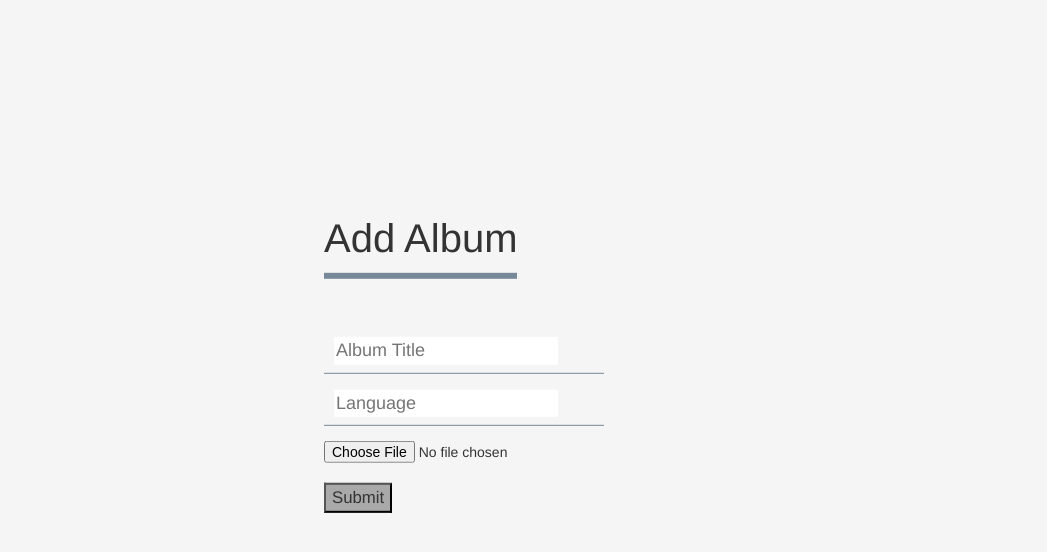
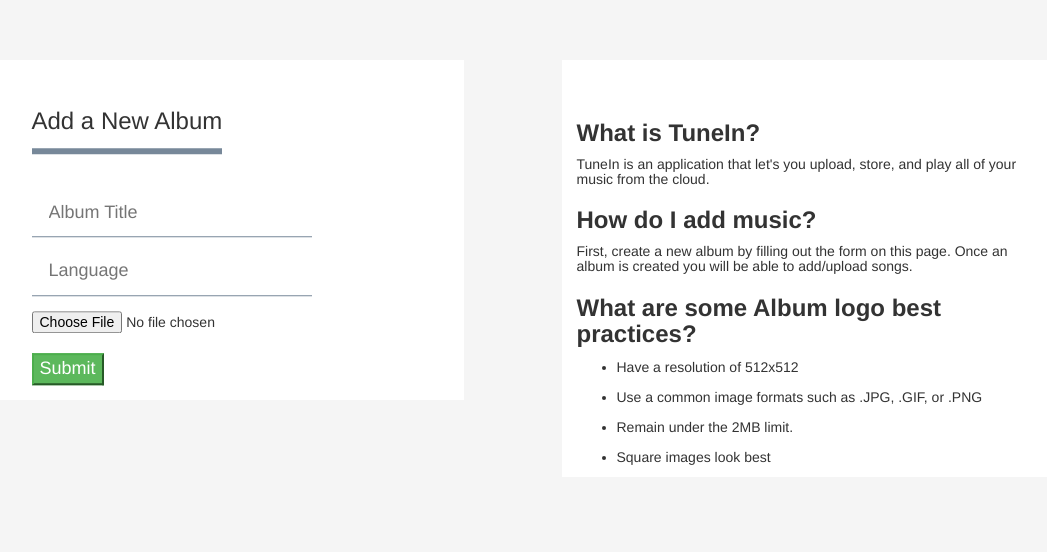
Before and after one commit to AsifAhmed13/musicwebsite, a Django app: page /add in a window 1280 px wide. Shown: the part 52-604 px from the top of the page, without its empty margins (176-1223 px from the left). Run offline with Django 3.2, Linux system fonts and the light colour scheme; some libraries are stand-ins or nearby versions.

Commit message:
styling to addalbum,login,logout

```diff
--- a/TuneIn/music/static/music/css/addalbum.css
+++ b/TuneIn/music/static/music/css/addalbum.css
@@ -6,11 +6,11 @@
     transform: translate(-50%,-50%);
 }
 
-.login-box h1{
+
+.login-box h3{
     float: left;
-    font-size: 40px;
     border-bottom: 6px solid lightslategray;
-    margin-bottom: 50px;
+    margin-bottom: 35px;
     padding: 13px 0;
 }
 
@@ -18,8 +18,8 @@
     width: 100%;
     overflow: hidden;
     font-size: 20px;
-    padding: 8px 0;
-    margin: 8px 0;
+    padding: 10px 0;
+    margin: 10px 0;
     border-bottom: 1px solid lightslategray;
 }
 
@@ -27,7 +27,7 @@
     border: none;
     outline: none;
     font-size: 18px;
-    width: 80%;
+    width: 90%;
     float: left;
-    margin: 0 10px;
+    margin: 0 15px;
 }
--- a/TuneIn/music/templates/music/add_album.html
+++ b/TuneIn/music/templates/music/add_album.html
@@ -8,14 +8,20 @@
 {% endblock %}
 
 {% block style %}
-   <link rel="stylesheet" href="{% static 'music/css/addalbum.css' %}">
+<link rel="stylesheet" href="{% static 'music/css/addalbum.css' %}">
 {% endblock %}
 
 {% block body %}
-<div class="login-box">
-    <h1>
-        Add Album
-    </h1>
+<br>
+<br>
+<div class="container">
+<div class="row">
+    <div class="col-sm-6" style="background: white;">
+        <br><br><br><br><br><br><br><br><br><br><br><br><br><br><br><br><br>
+        <div class="login-box">
+        <h3>
+        Add a New Album
+    </h3>
 <form enctype="multipart/form-data" action="{% url 'add' %}" method="post">
     {% csrf_token %}
     <div class="textbox">
@@ -27,7 +33,43 @@
     <div style="margin-top: 15px;">
         {{ forms.album_logo }}
     </div>
-    <input style="margin-top: 20px;font-size: larger;background-color: darkgray;" id="Submit" class="btn-secondary" type="submit" name="Password" value="Submit"><br>
+    <input style="margin-top: 20px;font-size: large;" id="Submit" class="btn-success" type="submit" name="Password" value="Submit"><br>
 </form>
+    </div>
+    </div>
+    <div class="col-sm-1"></div>
+<div class="col-sm-5" style="background: white;">
+        <br><br>
+    <h3>
+        <b>
+            What is TuneIn?
+        </b>
+    </h3>
+    <p>
+        <h5>TuneIn is an application that let's you upload, store, and play all of your music from the cloud.</h5>
+    </p>
+    <h3>
+        <b>
+            How do I add music?
+        </b>
+    </h3>
+    <p>
+        <h5>First, create a new album by filling out the form on this page. Once an album is created you will be able to add/upload songs.</h5>
+    </p>
+    <h3>
+        <b>
+            What are some Album logo best practices?
+        </b>
+    </h3>
+    <p>
+        <ul>
+            <li><p>Have a resolution of 512x512</p></li>
+            <li><p>Use a common image formats such as .JPG, .GIF, or .PNG</p></li>
+            <li><p>Remain under the 2MB limit.</p></li>
+            <li><p>Square images look best</p></li>
+        </ul>
+    </p>
+</div>
+</div>
 </div>
 {% endblock %}
--- a/TuneIn/music/templates/music/layout.html
+++ b/TuneIn/music/templates/music/layout.html
@@ -3,14 +3,16 @@
 <html>
     <head>
         <meta charset="utf-8">
-        <link rel="stylesheet" href="https://maxcdn.bootstrapcdn.com/bootstrap/3.3.6/css/bootstrap.min.css">
+        <meta name="viewport" content="width=device-width, initial-scale=1">
+        <link rel="stylesheet" type="text/css" href="https://maxcdn.bootstrapcdn.com/bootstrap/3.3.7/css/bootstrap.min.css">
         <link rel="stylesheet" type="text/css" href="//fonts.googleapis.com/css?family=Satisfy" />
-        <script src="https://ajax.googleapis.com/ajax/libs/jquery/1.12.0/jquery.min.js"></script>
-        <script src="http://maxcdn.bootstrapcdn.com/bootstrap/3.3.6/js/bootstrap.min.js"></script>
+        <script src="https://ajax.googleapis.com/ajax/libs/jquery/3.5.1/jquery.min.js"></script>
+        <script src="https://maxcdn.bootstrapcdn.com/bootstrap/3.4.1/js/bootstrap.min.js"></script>
         {% block title %}
         {% endblock %}
         {% block style %}
         {% endblock %}
+
 
     </head>
     <body style="background-color: whitesmoke;">
--- a/TuneIn/music/views.py
+++ b/TuneIn/music/views.py
@@ -12,7 +12,10 @@
 def index(request):
     if(request.user.is_authenticated):
         a = User.objects.get(username=request.user.username)
-        return render(request,"music/index.html",{"albums": a.albums.all()})
+        return render(request,"music/index.html",{
+            "albums": a.albums.all(),
+            "user": request.user.username.capitalize()
+        })
     messages.error(request,"Please Login First")
     return redirect(login_view)
 
```
Also changed, not shown: TuneIn/music/templates/music/index.html (+23 -12 lines), TuneIn/music/templates/music/login.html (+26 -17 lines), TuneIn/music/templates/music/signup.html (+45 -19 lines), TuneIn/db.sqlite3, TuneIn/media/asif3.jpg (added), TuneIn/media/kabirsinghlogo_6GTxVJ0.jpg (added), TuneIn/media/kabirsinghlogo_IAqlXbi.jpg (added), TuneIn/media/loveaajkallogo_SjSqiZl.jpg (added), TuneIn/music/migrations/0012_auto_20200520_0639.py (added), TuneIn/music/migrations/0013_auto_20200520_0651.py (added), TuneIn/music/migrations/0014_auto_20200520_0653.py (added), TuneIn/music/migrations/0015_auto_20200520_0658.py (added), 1 other file.
